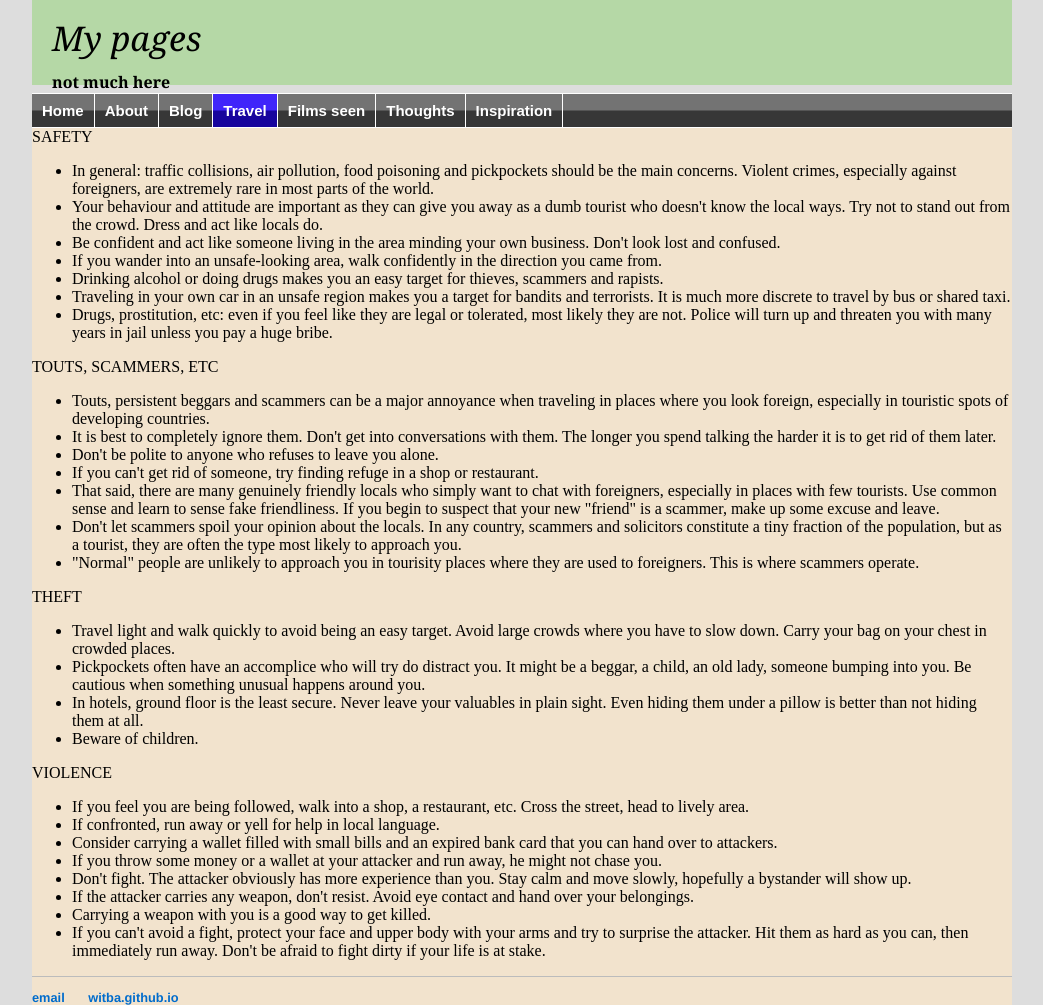
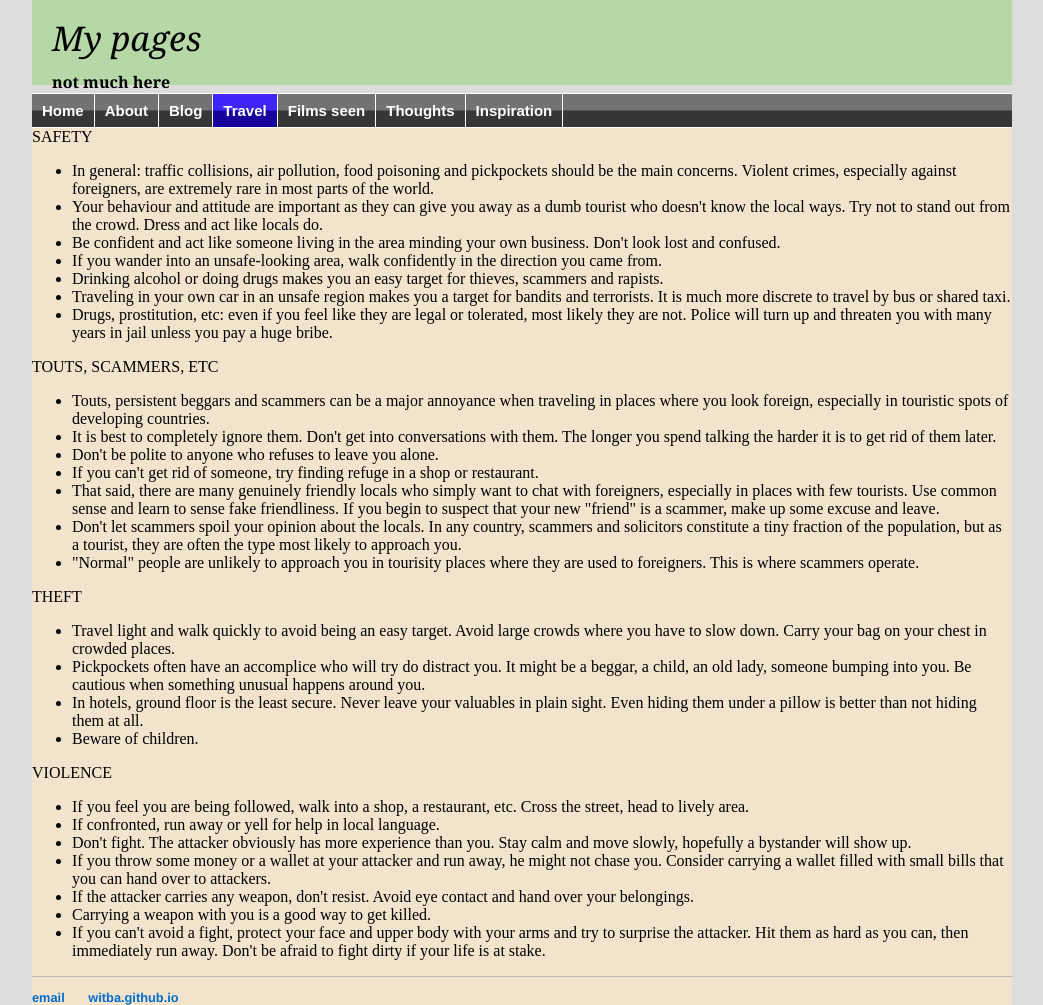
Before and after one commit to witba/witba.github.io, a Jekyll site: the page built from travel/safety.html, in a window 1280 px wide. Shown: the whole page, without its empty margins (118-1161 px from the left). Built offline with Jekyll 4.4.1, drawn with Linux system fonts in a browser that asks for light colours.

Commit message:
Update safety.html

```diff
--- a/travel/safety.html
+++ b/travel/safety.html
@@ -36,9 +36,8 @@ title: Travel resources
 <ul>
 <li>If you feel you are being followed, walk into a shop, a restaurant, etc. Cross the street, head to lively area.</li>
 <li>If confronted, run away or yell for help in local language.</li>
-<li>Consider carrying a wallet filled with small bills and an expired bank card that you can hand over to attackers.</li>
-<li>If you throw some money or a wallet at your attacker and run away, he might not chase you.</li>
 <li>Don't fight. The attacker obviously has more experience than you. Stay calm and move slowly, hopefully a bystander will show up.</li>
+<li>If you throw some money or a wallet at your attacker and run away, he might not chase you. Consider carrying a wallet filled with small bills that you can hand over to attackers.</li>
 <li>If the attacker carries any weapon, don't resist. Avoid eye contact and hand over your belongings.</li>
 <li>Carrying a weapon with you is a good way to get killed.</li>
 <li>If you can't avoid a fight, protect your face and upper body with your arms and try to surprise the attacker. Hit them as hard as you can, then immediately run away. Don't be afraid to fight dirty if your life is at stake.</li>
```
